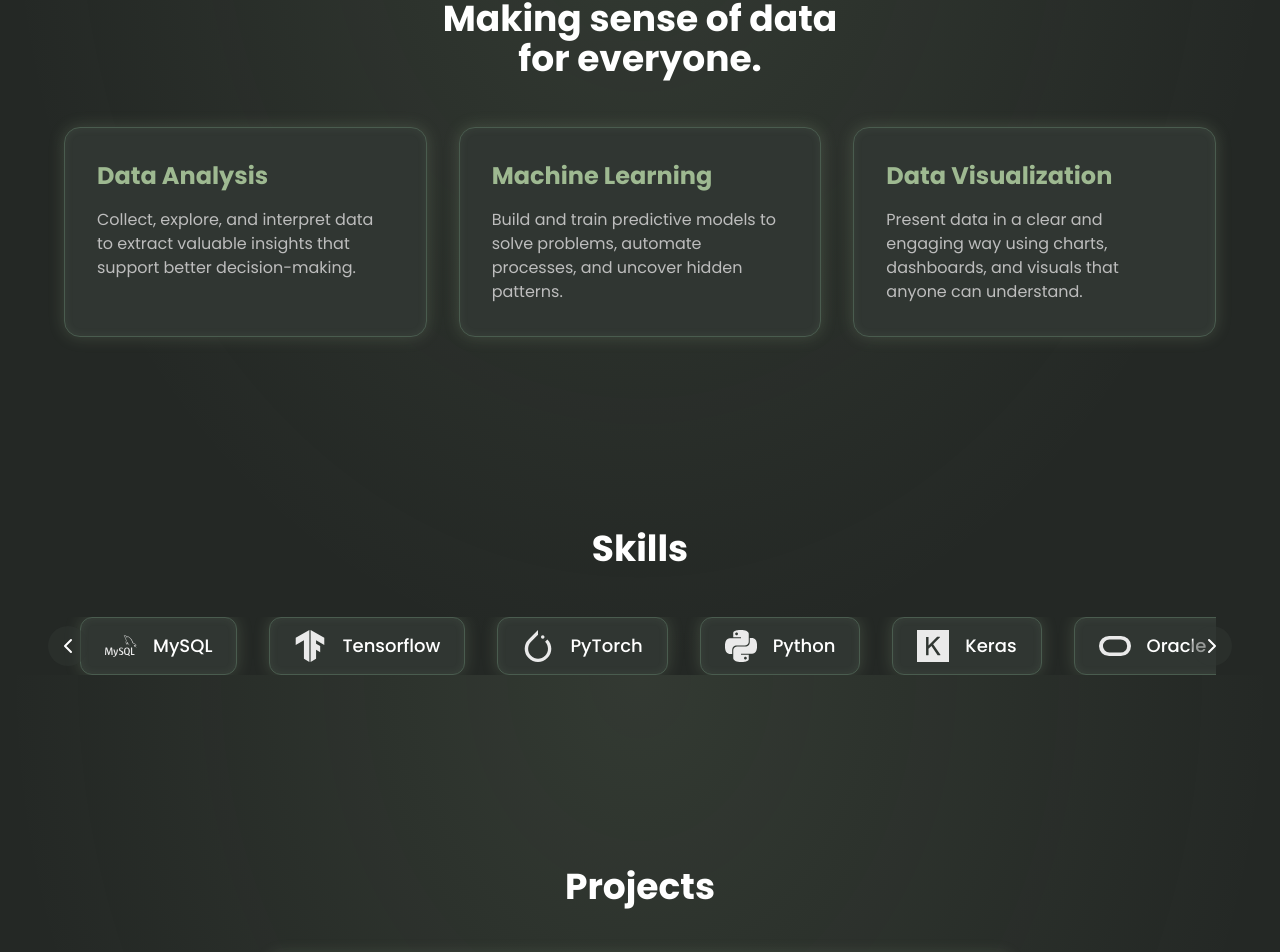
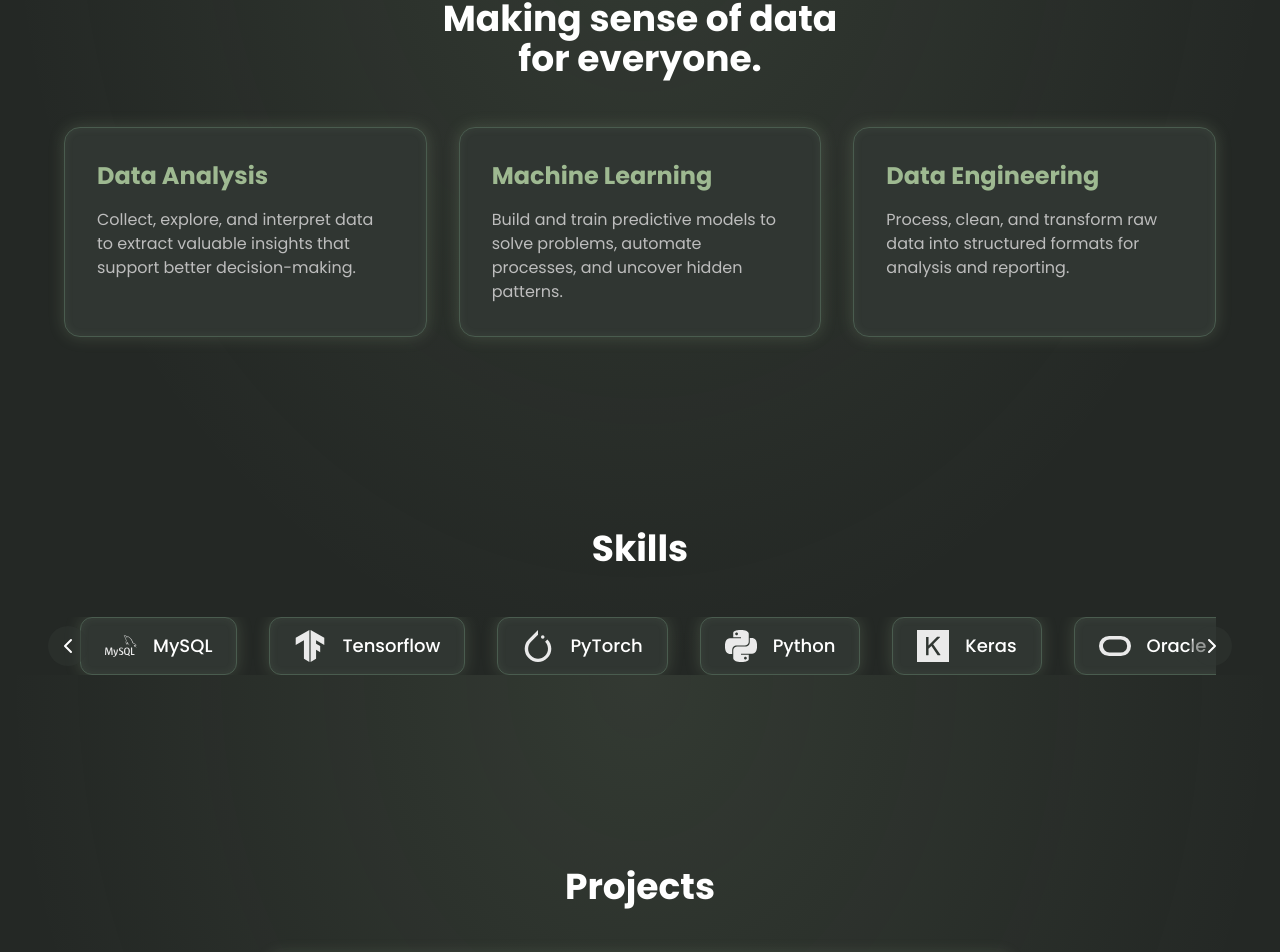
Before and after one commit to xyzaraa/zara-portofolio, a React (Vite) app: page / in a window 1280 px wide. Shown: the part 925-1877 px from the top of the page. Built offline with nearby package versions, Linux system fonts and the light colour scheme.

Commit message:
update services and category

```diff
--- a/components/Services.tsx
+++ b/components/Services.tsx
@@ -23,8 +23,8 @@ const Services: React.FC = () => {
       description: 'Build and train predictive models to solve problems, automate processes, and uncover hidden patterns.',
     },
     {
-      title: 'Data Visualization',
-      description: 'Present data in a clear and engaging way using charts, dashboards, and visuals that anyone can understand.',
+      title: 'Data Engineering',
+      description: 'Process, clean, and transform raw data into structured formats for analysis and reporting.',
     },
   ];
 
--- a/constants.ts
+++ b/constants.ts
@@ -32,7 +32,7 @@ export const PROJECTS_DATA: Project[] = [
     {
     id: 1,
     title: 'Diabetic Retinopathy Classification',
-    category: 'Classfication',
+    category: 'Classification',
     imageUrl: 'images/Diabetic Retinopathy.png',
     githubUrl: 'https://github.com/xyzaraa/diabetic-retinopathy-classification',
     methodology: [
@@ -203,7 +203,7 @@ export const PROJECTS_DATA: Project[] = [
   {
     id: 7,
     title: 'Spotify Data Analysis',
-    category: 'Classification',
+    category: 'Analysis',
     imageUrl: 'images/spotify.jpg',
     githubUrl: 'https://github.com/xyzaraa/spotify-analysis',
     methodology: [
@@ -219,7 +219,7 @@ export const PROJECTS_DATA: Project[] = [
   {
     id: 8,
     title: 'Twitter (X) Sentiment Analysis',
-    category: 'Classification',
+    category: 'Analysis',
     imageUrl: 'images/Sentiment X.jpg',
     githubUrl: 'https://github.com/xyzaraa/NLP-sentiment-analysis',
     methodology: [
@@ -255,7 +255,7 @@ export const PROJECTS_DATA: Project[] = [
   {
     id: 9,
     title: 'Hotel Analysis',
-    category: 'Prediction',
+    category: 'Analysis',
     imageUrl: 'images/hotel.jpg',
     githubUrl: 'https://github.com/xyzaraa/hotel_analysis',
     methodology: [
```
Also changed, not shown: 2 other files (tests, documents, lock files or other folders).
